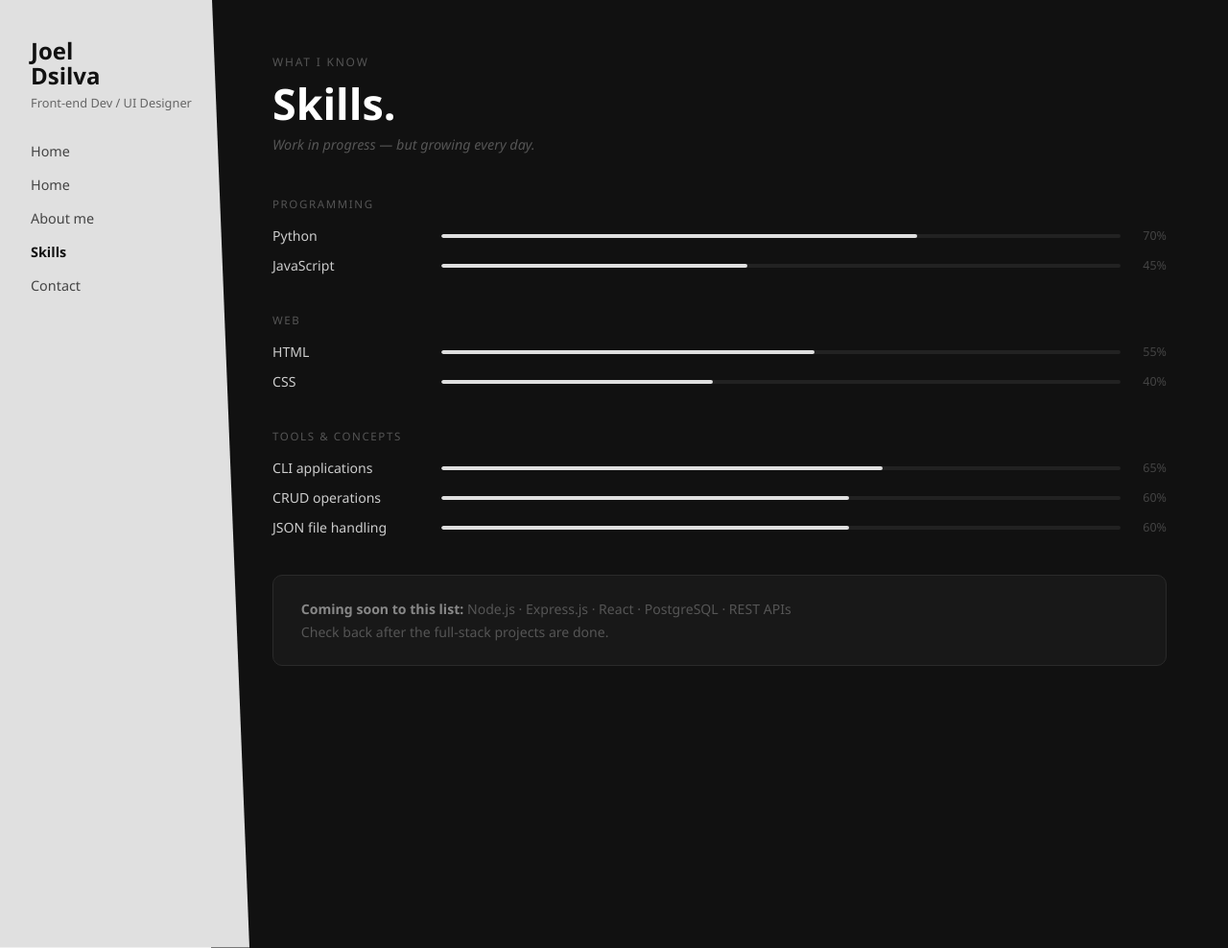
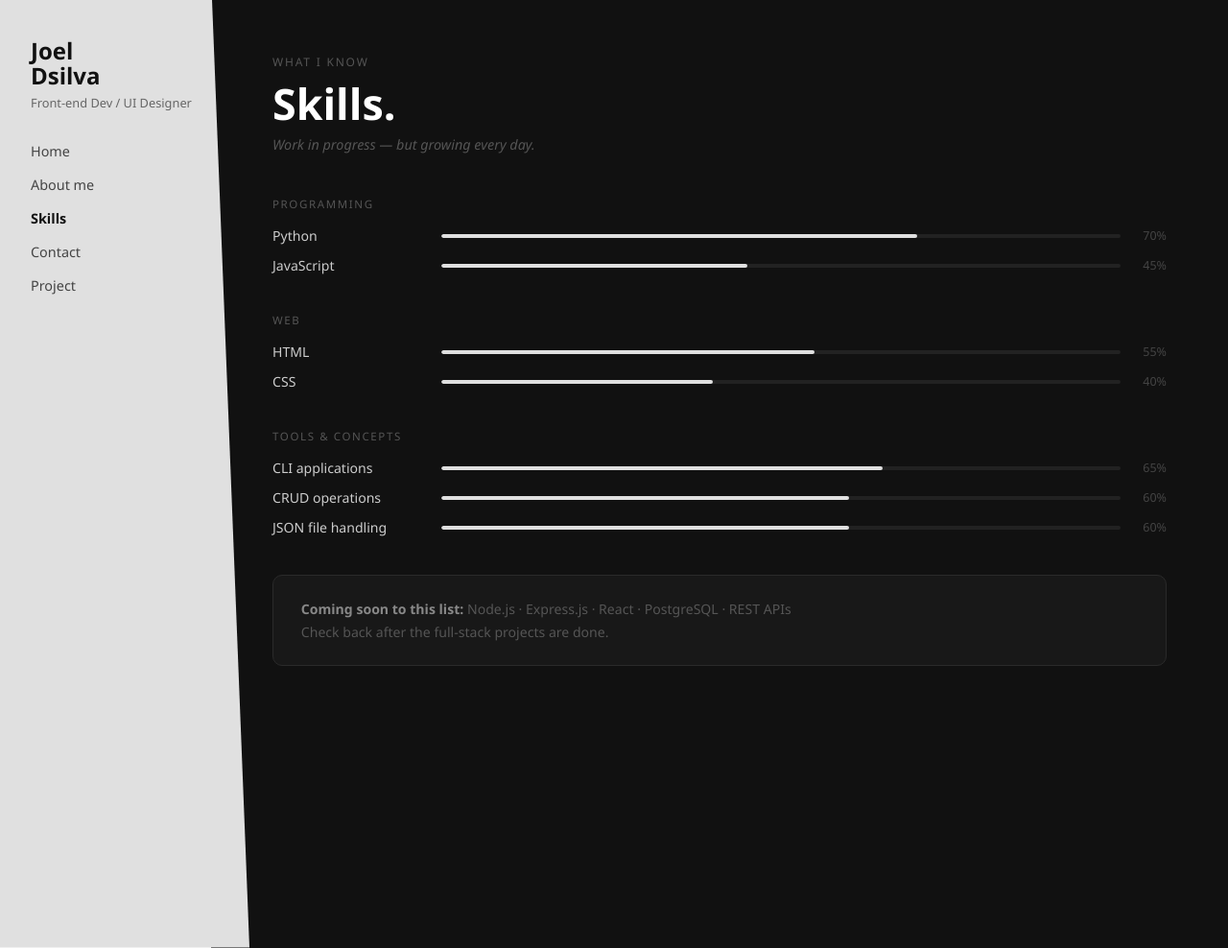
Before and after one commit to Joel0804/Portfolio, a Python web app: template templates/skills.html in a window 1280 px wide. Shown: the whole page at 96% size. Run offline with Jinja, Linux system fonts and the light colour scheme; the template is opened without the code that fills it, so the values that code supplies are empty.

Commit message:
Skills page

```diff
--- a/templates/skills.html
+++ b/templates/skills.html
@@ -4,8 +4,7 @@
   <meta charset="UTF-8">
   <meta name="viewport" content="width=device-width, initial-scale=1.0">
   <title>Skills — Joel Dsilva</title>
-  <link rel="stylesheet" href="/styles/style.css">
-  <link rel="stylesheet" href="/styles/effects.css">
+  <link rel="stylesheet" href="/static/style.css">
   <style>
     body { overflow-y: auto; }
 
@@ -179,11 +178,11 @@
         <p class="sidebar-role">Front-end Dev / UI Designer</p>
       </div>
       <nav class="sidebar-nav">
-        <a href="/index.html">Home</a>
-        <a href="/templates/index.html">Home</a>
-        <a href="/templates/about.html">About me</a>
-        <a href="/templates/skills.html" class="active">Skills</a>
-        <a href="/templates/contact.html">Contact</a>
+        <a href="/">Home</a>
+        <a href="/about">About me</a>
+        <a href="/skills" class="active">Skills</a>
+        <a href="/contact">Contact</a>
+        <a href="/projects">Project</a>
       </nav>
     </aside>
 
@@ -257,7 +256,7 @@
     </main>
   </div>
 
-  <script src="/scripts/main.js"></script>
+  <script src="/static/main.js"></script>
   <script>
     // Skill bars need a special observer that also triggers the CSS --fill animation
     const skillItems = document.querySelectorAll('.skill-item');
```
